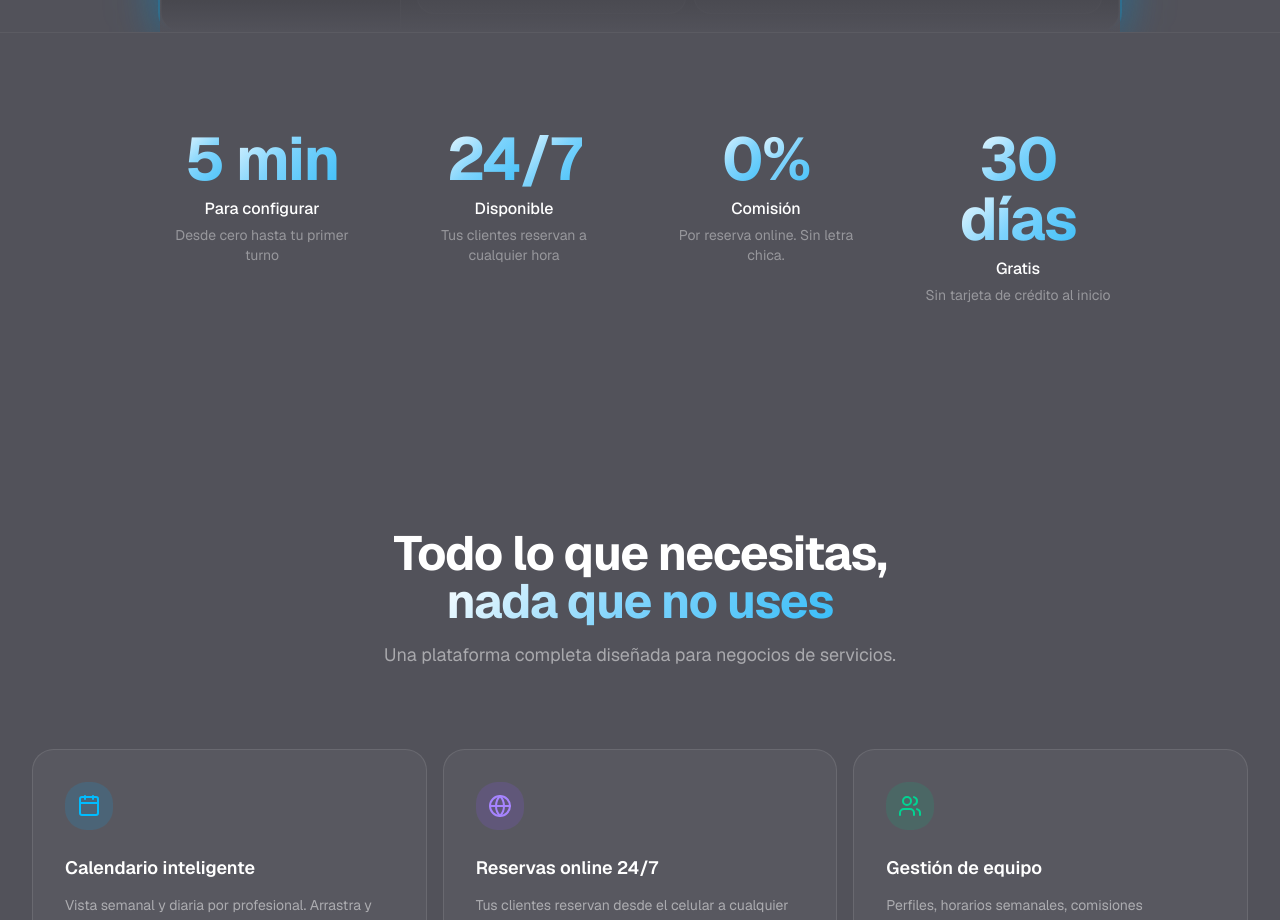
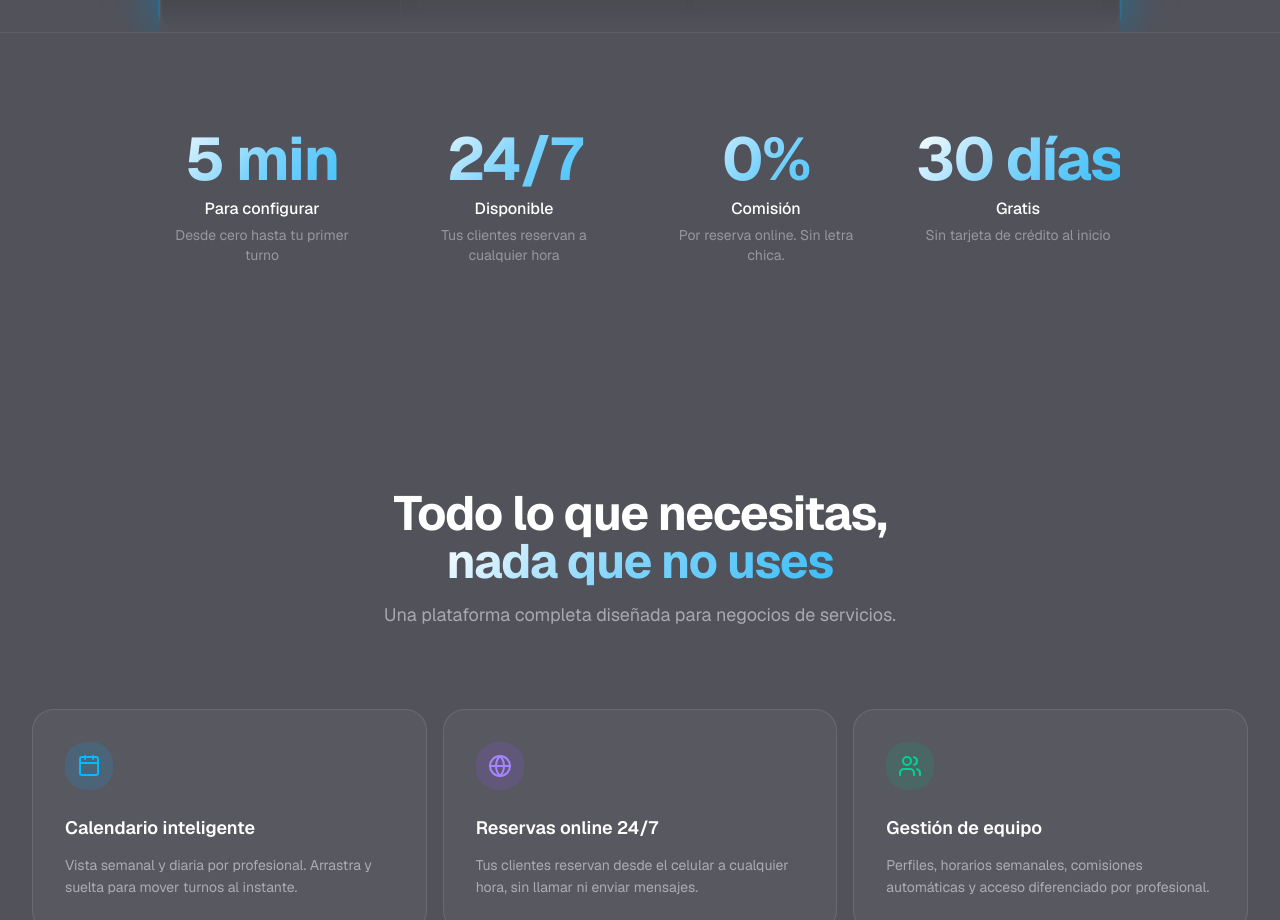
Before and after one commit to josetomas-chi/agendamok, a Next.js app: page / in a window 1280 px wide. Shown: the part 1120-2040 px from the top of the page. Built offline with nearby package versions, Linux system fonts and the light colour scheme.

Commit message:
fix: stat card whitespace-nowrap to prevent suffix wrapping

```diff
--- a/src/app/page.tsx
+++ b/src/app/page.tsx
@@ -271,9 +271,8 @@ function StatCard({ num, suffix, label, sub }: { num: number; suffix: string; la
   const { value, ref } = useCountUp(num, 1000)
   return (
     <div className="text-center">
-      <div className="text-5xl sm:text-6xl font-bold tracking-tight mb-2">
-        <span ref={ref} className="gradient-text">{value}</span>
-        <span className="gradient-text">{suffix}</span>
+      <div className="text-5xl sm:text-6xl font-bold tracking-tight mb-2 whitespace-nowrap gradient-text">
+        <span ref={ref}>{value}</span>{suffix}
       </div>
       <div className="text-white font-medium mb-1">{label}</div>
       <div className="text-sm text-white/40">{sub}</div>
```
